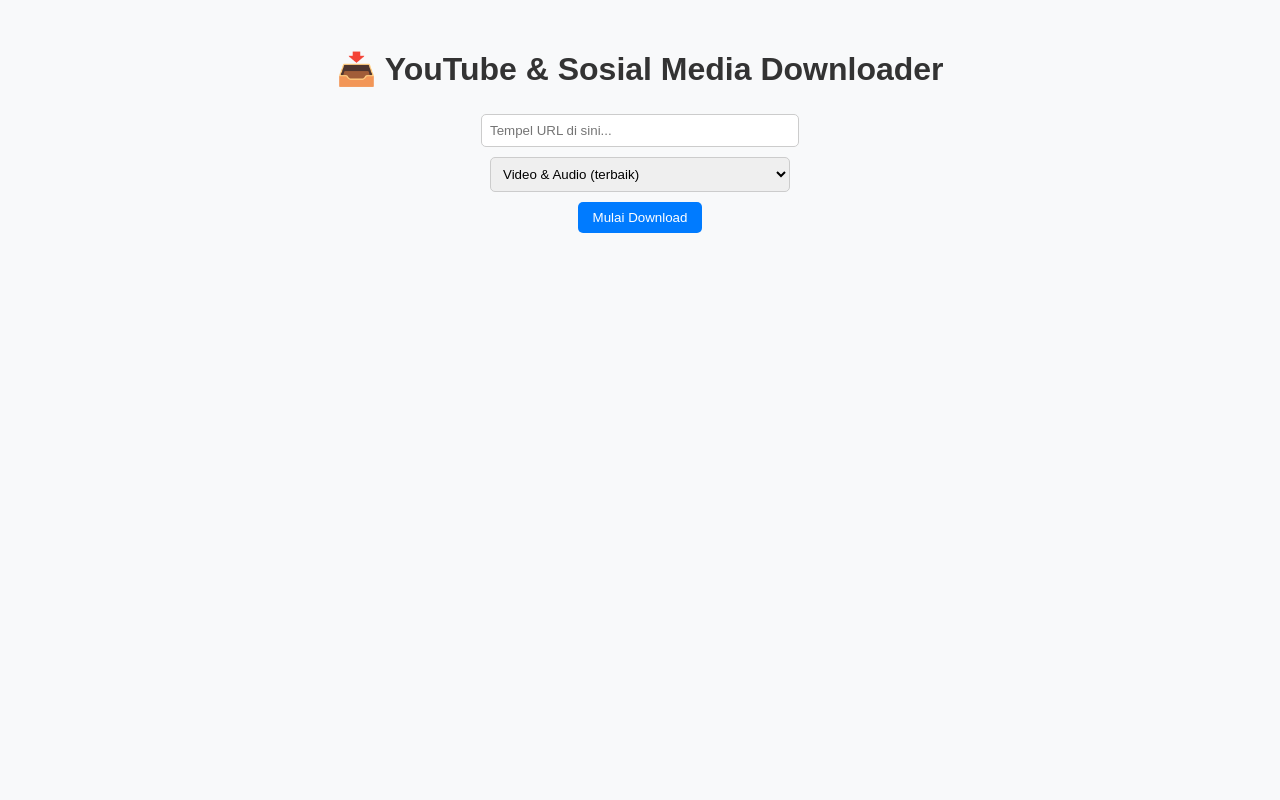
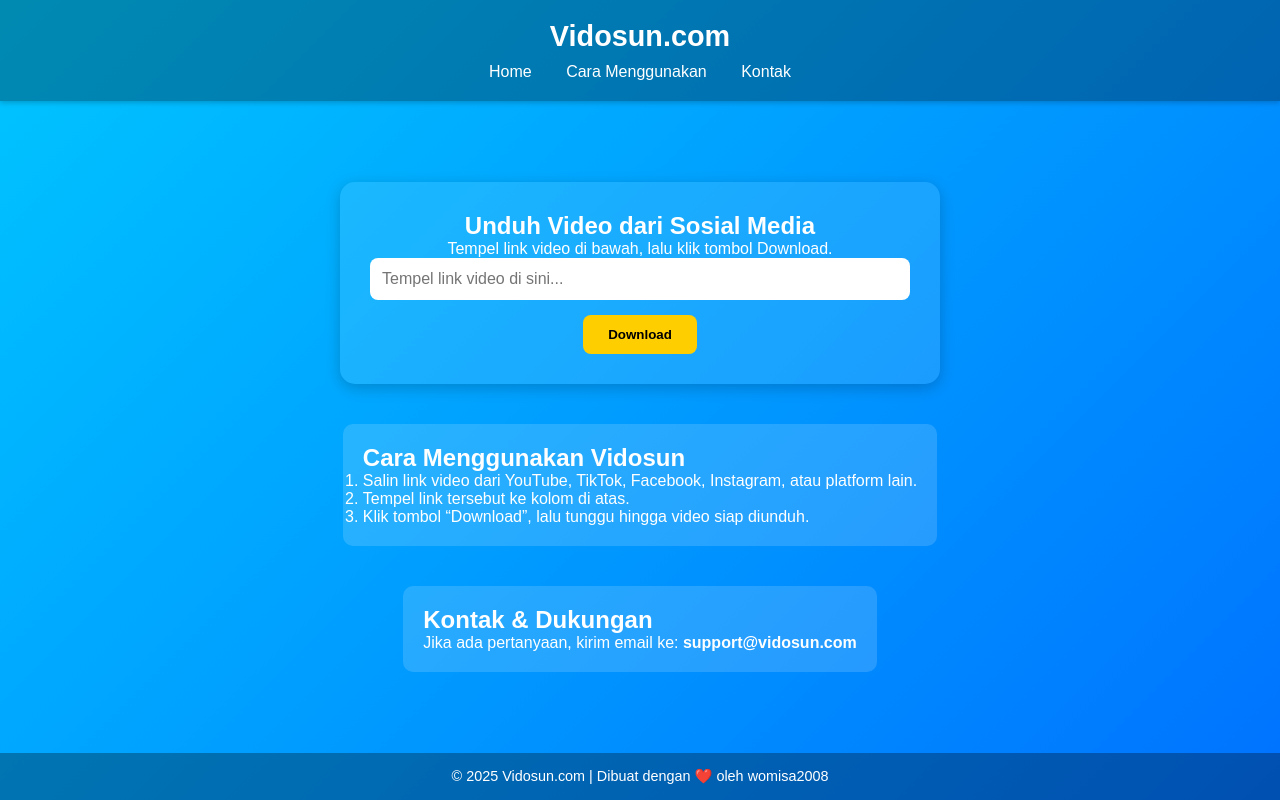
Before and after one commit to sta-973/vidosun, a Flask app: page / in a window 1280 px wide. Run offline with Flask 3, Linux system fonts and the light colour scheme.

Commit message:
Tampilan baru dengan background dan panduan penggunaan

```diff
--- a/templates/index.html
+++ b/templates/index.html
@@ -1,93 +1,139 @@
 <!DOCTYPE html>
 <html lang="id">
 <head>
-
-<meta charset="UTF-8">
-<meta name="google-site-verification" content="RvYdoR8BfUECZAC7WYGXNk2NCxVuAF2ZrPS4zWlxrDk" />
-
-<meta name="viewport" content="width=device-width, initial-scale=1.0">
-<title>Downloader Sosial Media - Advanced</title>
-<link rel="icon" href="https://cdn-icons-png.flaticon.com/512/724/724933.png">
-<meta name="description" content="Unduh video dan audio dari YouTube, TikTok, dan sosial media lainnya dengan cepat dan aman.">
-<style>
-  body { font-family: Arial, sans-serif; text-align: center; margin-top: 50px; background: #f8f9fa; color: #333; }
-  input, select { padding: 8px; width: 300px; margin: 5px; border: 1px solid #ccc; border-radius: 5px; }
-  button { padding: 8px 15px; margin-top: 5px; border: none; border-radius: 5px; background: #007bff; color: #fff; cursor: pointer; }
-  button:hover { background: #0056b3; }
-  #bar-container { width: 300px; height: 20px; background: #ddd; margin: 15px auto; border-radius: 10px; overflow: hidden; display: none; }
-  #bar { width: 0%; height: 100%; background: #007bff; transition: width 0.3s; }
-  #message { margin-top: 10px; font-size: 14px; }
-</style>
+  <meta charset="UTF-8" />
+  <meta name="google-site-verification" content="RvYdoR8BfUECZAC7WYGXNk2NCxVuAF2ZrPS4zWlxrDk" />
+  <meta name="viewport" content="width=device-width, initial-scale=1.0" />
+  <title>Vidosun - Downloader Sosial Media</title>
+  <meta name="description" content="Unduh video dan audio dari YouTube, TikTok, Instagram, Facebook, dan sosial media lainnya dengan cepat dan aman.">
+  <link rel="icon" href="https://cdn-icons-png.flaticon.com/512/724/724933.png">
+  <style>
+    * {
+      margin: 0;
+      padding: 0;
+      box-sizing: border-box;
+    }
+    body {
+      background: linear-gradient(135deg, #00c6ff 0%, #0072ff 100%);
+      font-family: 'Poppins', sans-serif;
+      color: #fff;
+      text-align: center;
+      min-height: 100vh;
+      display: flex;
+      flex-direction: column;
+    }
+    header {
+      background: rgba(0, 0, 0, 0.3);
+      padding: 20px 0;
+      box-shadow: 0 2px 5px rgba(0,0,0,0.2);
+    }
+    header h1 {
+      font-size: 1.8rem;
+      margin-bottom: 10px;
+    }
+    nav a {
+      color: #fff;
+      margin: 0 15px;
+      text-decoration: none;
+      font-weight: 500;
+      transition: 0.3s;
+    }
+    nav a:hover {
+      text-decoration: underline;
+    }
+    main {
+      flex: 1;
+      display: flex;
+      flex-direction: column;
+      align-items: center;
+      justify-content: center;
+      padding: 20px;
+    }
+    .container {
+      background: rgba(255,255,255,0.1);
+      padding: 30px;
+      border-radius: 15px;
+      width: 90%;
+      max-width: 600px;
+      box-shadow: 0 4px 15px rgba(0,0,0,0.2);
+    }
+    input[type="text"] {
+      width: 100%;
+      padding: 12px;
+      border: none;
+      border-radius: 8px;
+      font-size: 1rem;
+      margin-bottom: 15px;
+      outline: none;
+    }
+    button {
+      background: #ffce00;
+      color: #000;
+      border: none;
+      padding: 12px 25px;
+      border-radius: 8px;
+      font-weight: 600;
+      cursor: pointer;
+      transition: 0.3s;
+    }
+    button:hover {
+      background: #ffc400;
+      transform: scale(1.05);
+    }
+    section {
+      margin-top: 40px;
+      text-align: left;
+      background: rgba(255,255,255,0.15);
+      padding: 20px;
+      border-radius: 10px;
+      max-width: 700px;
+    }
+    footer {
+      background: rgba(0,0,0,0.3);
+      padding: 15px;
+      font-size: 0.9rem;
+    }
+  </style>
 </head>
 <body>
-<h1>📥 YouTube & Sosial Media Downloader</h1>
 
-<input type="text" id="url" placeholder="Tempel URL di sini..."><br>
-<select id="format">
-  <option value="best">Video & Audio (terbaik)</option>
-  <option value="bestaudio">Audio Saja</option>
-  <option value="bestvideo">Video Saja</option>
-</select><br>
-<button id="btnDownload">Mulai Download</button>
+  <header>
+    <h1>Vidosun.com</h1>
+    <nav>
+      <a href="#">Home</a>
+      <a href="#cara">Cara Menggunakan</a>
+      <a href="#kontak">Kontak</a>
+    </nav>
+  </header>
 
-<div id="bar-container"><div id="bar"></div></div>
-<div id="message"></div>
+  <main>
+    <div class="container">
+      <h2>Unduh Video dari Sosial Media</h2>
+      <p>Tempel link video di bawah, lalu klik tombol Download.</p>
+      <form id="downloadForm">
+        <input type="text" id="urlInput" placeholder="Tempel link video di sini..." required>
+        <button type="submit">Download</button>
+      </form>
+    </div>
 
-<script>
-const btn = document.getElementById('btnDownload');
-const urlInput = document.getElementById('url');
-const formatSelect = document.getElementById('format');
-const bar = document.getElementById('bar');
-const barContainer = document.getElementById('bar-container');
-const msg = document.getElementById('message');
+    <section id="cara">
+      <h2>Cara Menggunakan Vidosun</h2>
+      <ol>
+        <li>Salin link video dari YouTube, TikTok, Facebook, Instagram, atau platform lain.</li>
+        <li>Tempel link tersebut ke kolom di atas.</li>
+        <li>Klik tombol “Download”, lalu tunggu hingga video siap diunduh.</li>
+      </ol>
+    </section>
 
-btn.addEventListener('click', async () => {
-  const url = urlInput.value.trim();
-  const fmt = formatSelect.value;
-  if (!url) return alert('Masukkan URL dulu!');
+    <section id="kontak">
+      <h2>Kontak & Dukungan</h2>
+      <p>Jika ada pertanyaan, kirim email ke: <b>support@vidosun.com</b></p>
+    </section>
+  </main>
 
-  bar.style.width = '0%';
-  barContainer.style.display = 'block';
-  msg.textContent = '🔄 Memulai download...';
+  <footer>
+    <p>© 2025 Vidosun.com | Dibuat dengan ❤️ oleh womisa2008</p>
+  </footer>
 
-  try {
-    const res = await fetch('/download', {
-      method: 'POST',
-      body: new URLSearchParams({ url, format: fmt })
-    });
-    const data = await res.json();
-    if (data.status !== 'started') throw new Error('Gagal memulai download');
-  } catch (e) {
-    msg.textContent = '❌ Tidak bisa menghubungi server.';
-    barContainer.style.display = 'none';
-    return;
-  }
-
-  const interval = setInterval(async () => {
-    try {
-      const res = await fetch('/progress?url=' + encodeURIComponent(url));
-      const data = await res.json();
-
-      if (data.status === 'downloading') {
-        bar.style.width = data.progress + '%';
-        msg.textContent = `Mengunduh... ${data.progress}%`;
-      } else if (data.status === 'done') {
-        bar.style.width = '100%';
-        msg.innerHTML = `✅ Selesai! <a href="/getfile">Klik di sini untuk unduh</a>`;
-        clearInterval(interval);
-        setTimeout(() => barContainer.style.display = 'none', 4000);
-      } else if (data.status.startsWith('error')) {
-        msg.textContent = '❌ ' + data.status;
-        clearInterval(interval);
-        setTimeout(() => barContainer.style.display = 'none', 4000);
-      }
-    } catch {
-      msg.textContent = '⚠️ Gagal membaca progres.';
-      clearInterval(interval);
-      setTimeout(() => barContainer.style.display = 'none', 4000);
-    }
-  }, 1000);
-});
-</script>
 </body>
 </html>
```
